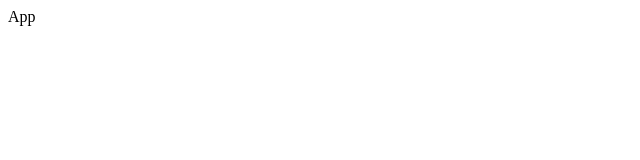
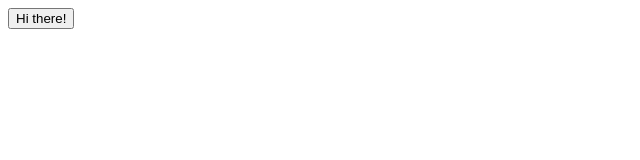
Before and after one commit to jarodkober/demo-modern-react-redux-2023-comps, a React (Create React App) app: page / in a window 1280 px wide. Shown: the top 160 px of the page, without its empty margins (0-640 px from the left). Built offline with nearby package versions, Linux system fonts and the light colour scheme.

Commit message:
Created Button Component
* Created the Button component with placeholder text
* Updated App component to render the Button component

```diff
--- a/src/App.js
+++ b/src/App.js
@@ -1,5 +1,13 @@
+import Button from './Button';
+
 function App() {
-	return <div>App</div>;
+	return (
+		<div>
+			<div>
+				<Button></Button>
+			</div>
+		</div>
+	);
 }
 
 export default App;
--- /dev/null
+++ b/src/Button.js
@@ -0,0 +1,5 @@
+function Button() {
+	return <button>Hi there!</button>;
+}
+
+export default Button;
```
